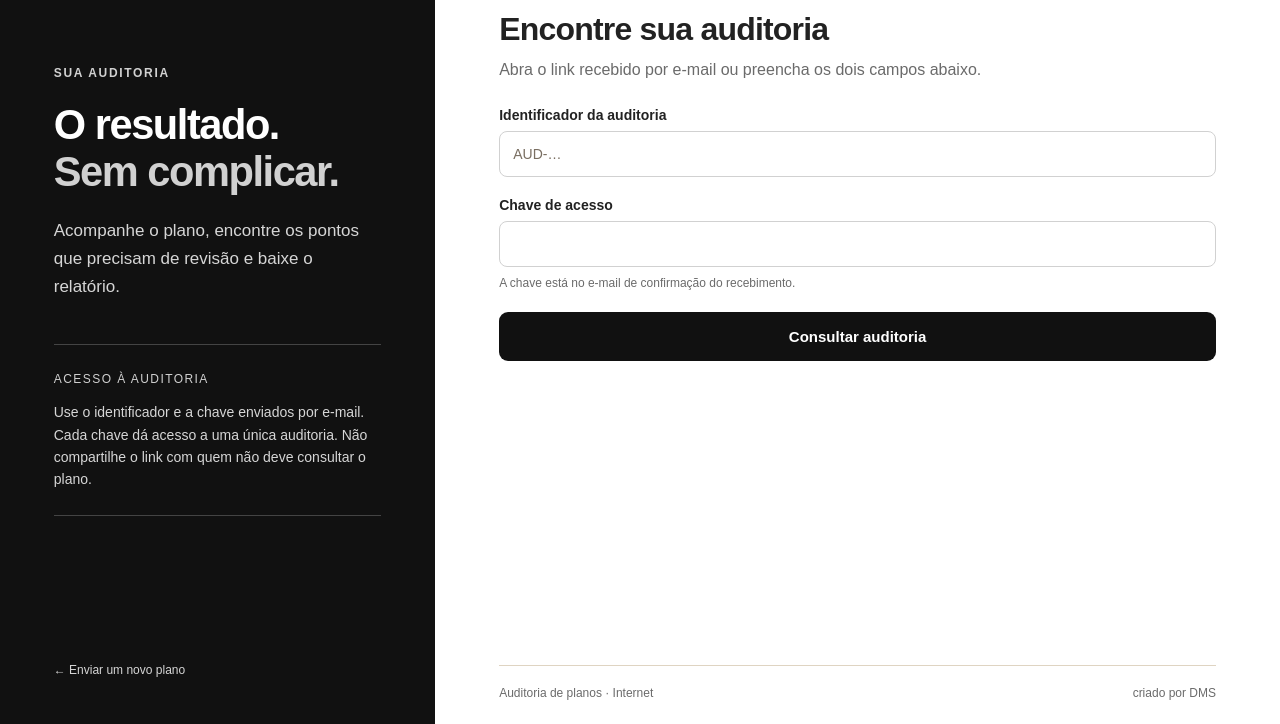
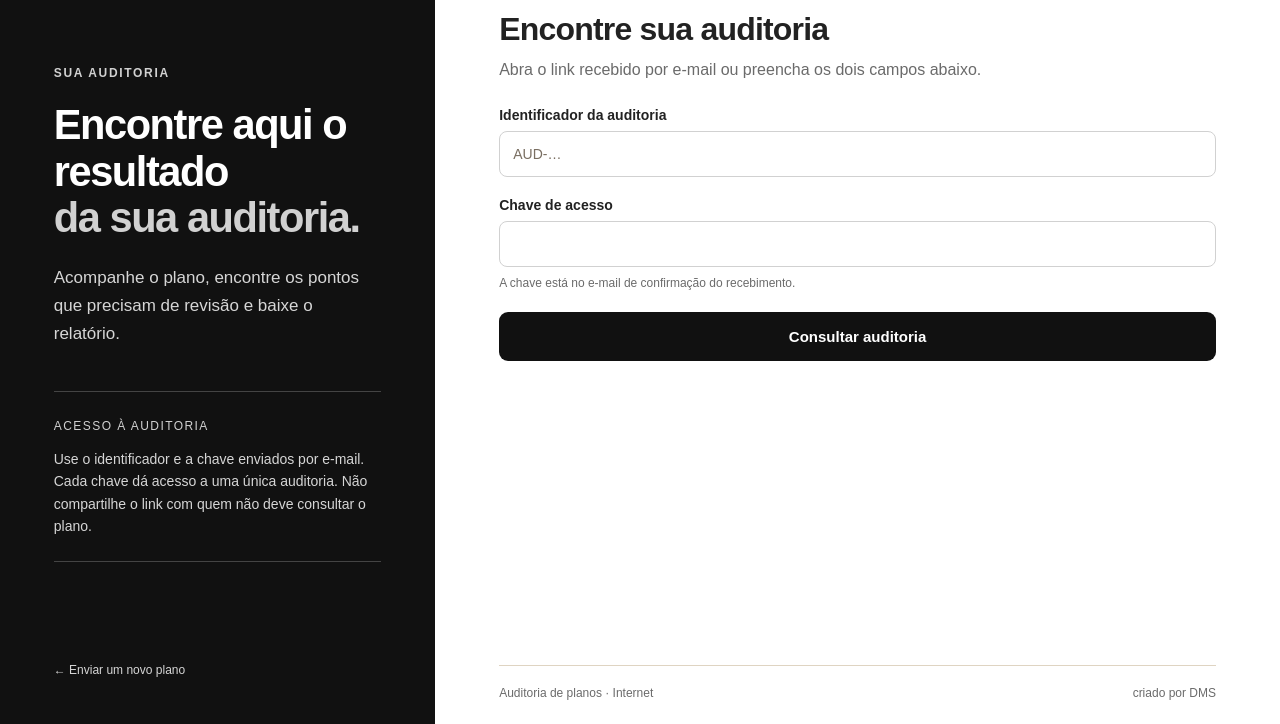
Before and after one commit to dayanaisilva/revisao-de-midia, a plain HTML site: page resultado.html in a window 1280 px wide. Shown: the part 76-800 px from the top of the page. Drawn offline with Linux system fonts and the light colour scheme.

Commit message:
Update resultado.html

```diff
--- a/resultado.html
+++ b/resultado.html
@@ -3,7 +3,7 @@
 <meta charset="utf-8"><meta name="viewport" content="width=device-width,initial-scale=1"><meta name="robots" content="noindex,nofollow"><meta name="referrer" content="no-referrer"><meta name="theme-color" content="#28180f">
 <title>Consultar auditoria · Revisão de mídia</title><link rel="icon" href="favicon.svg?v=neutral-20260918-2" type="image/svg+xml"><link rel="stylesheet" href="styles.css?v=neutral-20260918-2"><script src="config.js" defer></script><script src="resultado.js?v=orientacao-20260918-1" defer></script>
 </head><body><a class="skip" href="#audit-id">Ir para a consulta</a><div class="shell result-shell">
-<aside class="sidebar"><header class="identity"><a class="site-name" href="index.html">Revisão de mídia<span class="brand-dot">.</span></a></header><div class="intro"><span class="eyebrow">SUA AUDITORIA</span><h1>O resultado.<br><span>Sem complicar.</span></h1><p>Acompanhe o plano, encontre os pontos que precisam de revisão e baixe o relatório.</p></div><div class="scope"><span class="scope-label">ACESSO À AUDITORIA</span><p>Use o identificador e a chave enviados por e-mail. Cada chave dá acesso a uma única auditoria. Não compartilhe o link com quem não deve consultar o plano.</p></div><footer class="sidebar-footer"><a href="index.html">← Enviar um novo plano</a></footer></aside>
+<aside class="sidebar"><header class="identity"><a class="site-name" href="index.html">Revisão de mídia<span class="brand-dot">.</span></a></header><div class="intro"><span class="eyebrow">SUA AUDITORIA</span><h1>Encontre aqui o resultado<br><span>da sua auditoria.</span></h1><p>Acompanhe o plano, encontre os pontos que precisam de revisão e baixe o relatório.</p></div><div class="scope"><span class="scope-label">ACESSO À AUDITORIA</span><p>Use o identificador e a chave enviados por e-mail. Cada chave dá acesso a uma única auditoria. Não compartilhe o link com quem não deve consultar o plano.</p></div><footer class="sidebar-footer"><a href="index.html">← Enviar um novo plano</a></footer></aside>
 <main class="main"><div class="topline"><span>CONSULTAR RESULTADO</span><a href="index.html">Novo envio →</a></div>
 <section class="form-panel" id="access-panel"><div class="heading"><h2>Encontre sua auditoria</h2><p>Abra o link recebido por e-mail ou preencha os dois campos abaixo.</p></div>
 <form id="access-form"><div class="field"><label for="audit-id">Identificador da auditoria</label><input id="audit-id" autocomplete="off" placeholder="AUD-…" maxlength="40" required></div><div class="field"><label for="access-key">Chave de acesso</label><input id="access-key" type="password" autocomplete="off" spellcheck="false" maxlength="64" required><small>A chave está no e-mail de confirmação do recebimento.</small></div><button id="consult" class="primary" type="submit">Consultar auditoria</button></form></section>
```
